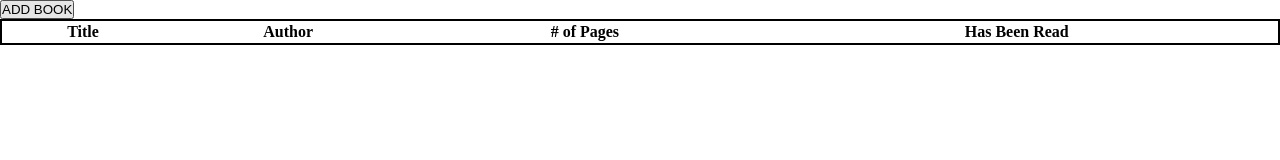
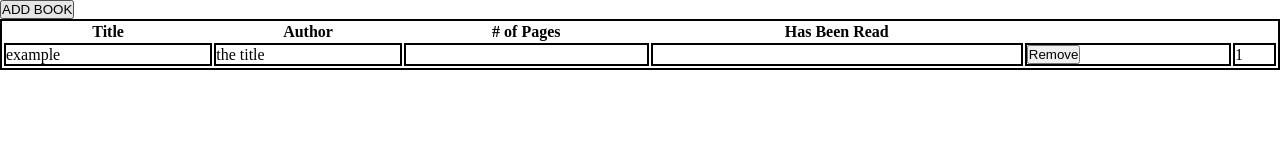
Before and after one commit to Koulie123/TODProjectLibrary, a plain HTML site: page index.html in a window 1280 px wide. Drawn offline with Linux system fonts and the light colour scheme.

Commit message:
added the remove button and started adding the button to toggle the read status

```diff
--- a/script.js
+++ b/script.js
@@ -1,4 +1,4 @@
-const myLibrary = [];
+let myLibrary = [];
 const libraryDisplayTable = document.getElementById("library-table-body");
 const bookSubmitButton = document.getElementById("submit-book");
 const bookTitleInput = document.getElementById("book-title")
@@ -9,15 +9,10 @@ const displayInputFormButton = document.getElementById("display-input-form-butto
 const inputForm = document.getElementById("input-form");
 let displayInputForm = false;
 
-
-bookSubmitButton.addEventListener("click", () => {
-    let bookTitle = bookTitleInput.value;
-    let bookAuthor = bookAuthorInput.value;
-    let bookPages = bookNumberOfPagesInput.value;
-    let bookHasBeenRead = bookHasBeenReadInput.checked;
-    let book = new Book(bookTitle, bookAuthor, bookPages, bookHasBeenRead);
-    addBookToLibrary(book);
-})
+function OnInitialized() {
+    myLibrary.push({title: "example", author: "the title", pages: 14, beenRead: true})
+    remakeBookTable();
+}
 
 
 function Book(title, author, numberOfPages, hasBeenRead) {
@@ -54,29 +49,47 @@ function remakeBookTable(){
     while (libraryDisplayTable.firstChild){
         libraryDisplayTable.removeChild(libraryDisplayTable.lastChild);
     }
+    let rowCount = 1;
     myLibrary.forEach(element => {
+        element.rowCount = rowCount;
         const row = document.createElement("tr");
         const title = document.createElement("td");
         const author = document.createElement("td");
         const pages = document.createElement("td");
         const beenRead = document.createElement("td");
-        const removeTD = createRemoveButton();
+        const removeTD = createRemoveButton(rowCount);
+        const rowNumber = document.createElement("td");
+        const toggleReadButton = createReadToggleButton();
         title.textContent = element.title;
         author.textContent = element.author;
         pages.textContent = element.numberOfPages;
         beenRead.textContent = element.hasBeenRead;
+        rowNumber.textContent = rowCount;
+        rowNumber.id = rowCount + "rowId"
+        rowCount += 1;
         row.appendChild(title);
         row.appendChild(author);
         row.appendChild(pages);
         row.appendChild(beenRead);
         row.appendChild(removeTD);
+        row.appendChild(rowNumber);
         libraryDisplayTable.appendChild(row);
     });
     clearInputs();
+    console.log(myLibrary);
 }
-function createRemoveButton() {
+function createReadToggleButton(rowCount) {
+
+}
+function createRemoveButton(rowCount) {
     const td = document.createElement("td");
     const button = document.createElement("button");
+    button.textContent = "Remove";
+    button.addEventListener("click", () => {
+        myLibrary = myLibrary.filter((book) => book.rowCount !=  rowCount);
+        remakeBookTable();
+        console.log("Removed book");
+    })
     td.appendChild(button);
     return td;
 }
@@ -88,3 +101,13 @@ function toggleFormDisplay() {
         inputForm.style.display = "none";
     }
 }
+bookSubmitButton.addEventListener("click", () => {
+    let bookTitle = bookTitleInput.value;
+    let bookAuthor = bookAuthorInput.value;
+    let bookPages = bookNumberOfPagesInput.value;
+    let bookHasBeenRead = bookHasBeenReadInput.checked;
+    let book = new Book(bookTitle, bookAuthor, bookPages, bookHasBeenRead);
+    addBookToLibrary(book);
+})
+
+OnInitialized();
--- a/style.css
+++ b/style.css
@@ -16,3 +16,6 @@ table td {
     display: none;
     flex-direction: column;
 }
+ thead {
+    font-weight: 800;
+ }
```
